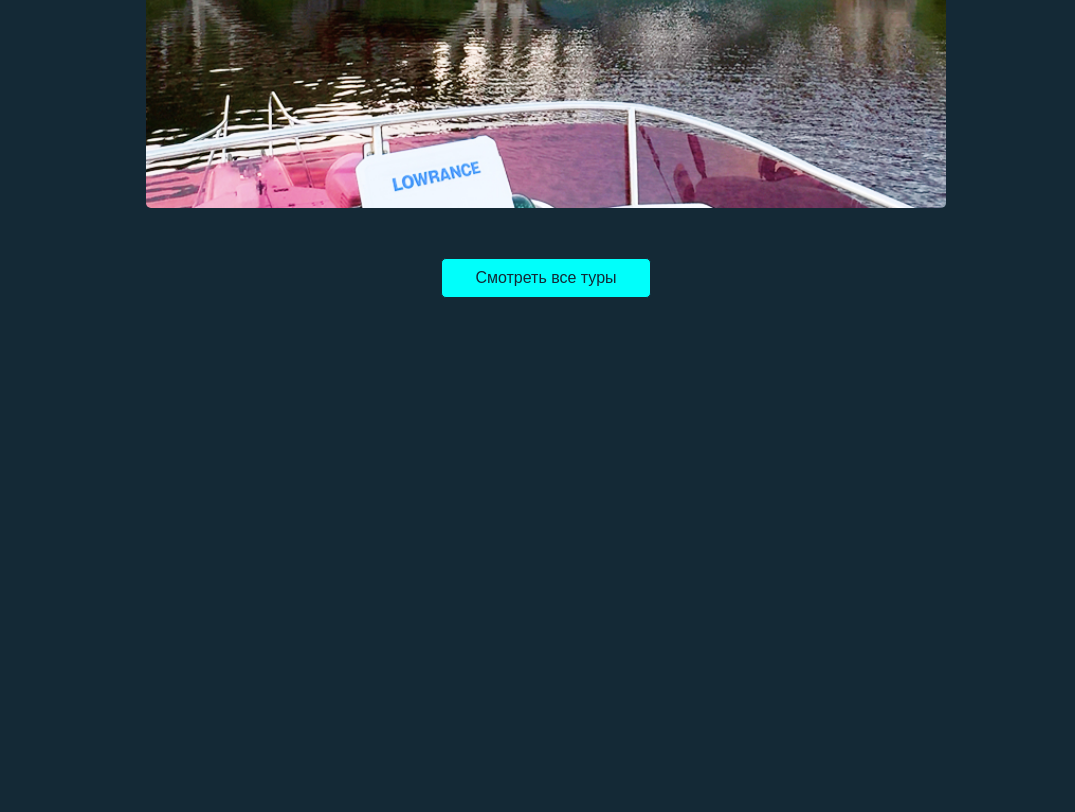
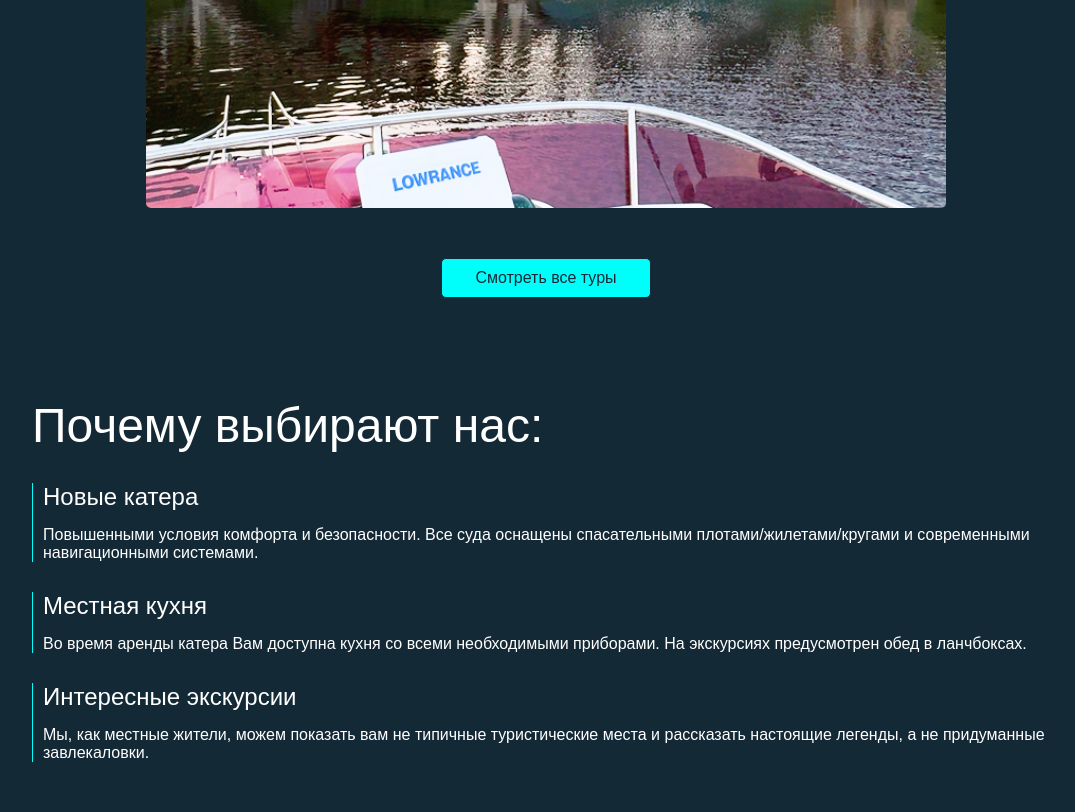
Before and after one commit to LapkiWEB/boat, a plain HTML site: page app/index.html in a window 1280 px wide. Shown: the part 3561-4373 px from the top of the page, without its empty margins (94-1169 px from the left). Before the commit the page ends 3909 px from the top, so only its background shows below. Drawn offline with Linux system fonts and the light colour scheme; files whose address does not match are found by name.

Commit message:
add section adv + adaptive

```diff
--- a/app/index.html
+++ b/app/index.html
@@ -211,7 +211,8 @@
                   КБЖД, Станция Половинная
                 </h3>
                 <p class="popular-ex__item-content__box-text popular-ex__item-content__box-text--left">
-                  Оцените завораживающий вид на кругобайкальскую железную дорогу с воды и насладитесь пешими прогулками по байкальским
+                  Оцените завораживающий вид на кругобайкальскую железную дорогу с воды и насладитесь пешими прогулками
+                  по байкальским
                   берегам!
                 </p>
 
@@ -229,8 +230,44 @@
             Смотреть все туры
           </a>
 
+        </div>
+      </section>
 
-
+      <section class="adv section">
+        <div class="container">
+          <h2 class="title">
+            Почему выбирают нас:
+          </h2>
+          <div class="adv__inner">
+            <div class="adv__item">
+              <h3 class="adv__item-title">
+                Новые катера
+              </h3>
+              <p class="adv__item-descr">
+                Повышенными условия комфорта и безопасности.
+                Все суда оснащены спасательными плотами/жилетами/кругами и современными навигационными системами.
+              </p>
+            </div>
+            <div class="adv__item">
+              <h3 class="adv__item-title">
+                Местная кухня
+              </h3>
+              <p class="adv__item-descr">
+                Во время аренды катера Вам доступна кухня со всеми необходимыми приборами.
+                На экскурсиях предусмотрен обед в ланчбоксах.
+              </p>
+            </div>
+            <div class="adv__item">
+              <h3 class="adv__item-title">
+                Интересные экскурсии
+              </h3>
+              <p class="adv__item-descr">
+                Мы, как местные жители, можем показать вам не типичные туристические места и рассказать настоящие
+                легенды, а не
+                придуманные завлекаловки.
+              </p>
+            </div>
+          </div>
         </div>
       </section>
 
--- a/app/scss/_global.scss
+++ b/app/scss/_global.scss
@@ -59,7 +59,7 @@ body.menu-opened {
 
 .title {
   @extend %Monts-Regular;
-  font-size: 64px;
+  font-size: 60px;
   margin-bottom: 30px;
   max-width: fit-content;
 }
--- a/app/scss/_media.scss
+++ b/app/scss/_media.scss
@@ -37,6 +37,15 @@
 
   .main-screen__title {
     font-size: 80px;
+  }
+  .adv__inner{
+    flex-wrap: wrap;
+  }
+  .adv__item{
+    width: 100%;
+  }
+  .adv__item-title{
+    font-size: 24px;
   }
 }
 
--- a/app/scss/style.scss
+++ b/app/scss/style.scss
@@ -266,4 +266,21 @@
 }
 // end section popular-ex
 
+// start section adv
+.adv__inner{
+  display: flex;
+  justify-content: space-between;
+  gap: 30px;
+}
+.adv__item-title{
+  margin-bottom: 15px;
+  font-size: 32px;
+  @extend %Monts-Light;
+}
+.adv__item{
+  padding-left: 10px;
+  border-left: 1px solid $blue;
+}
+// end section adv
+
 @import 'media';
```
Also changed, not shown: app/css/style.min.css.
